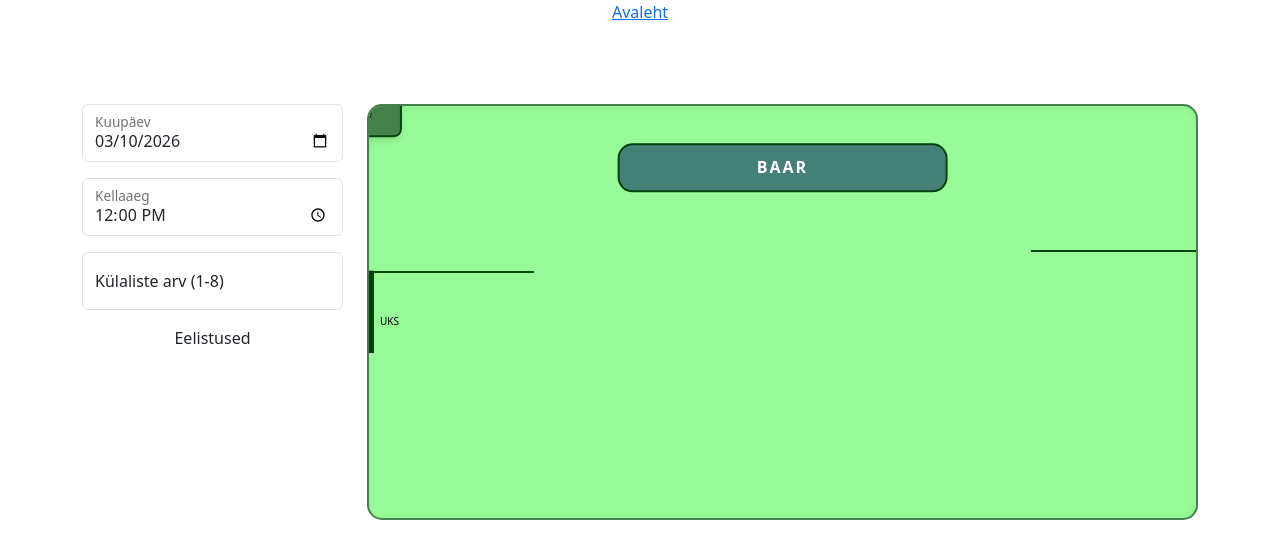
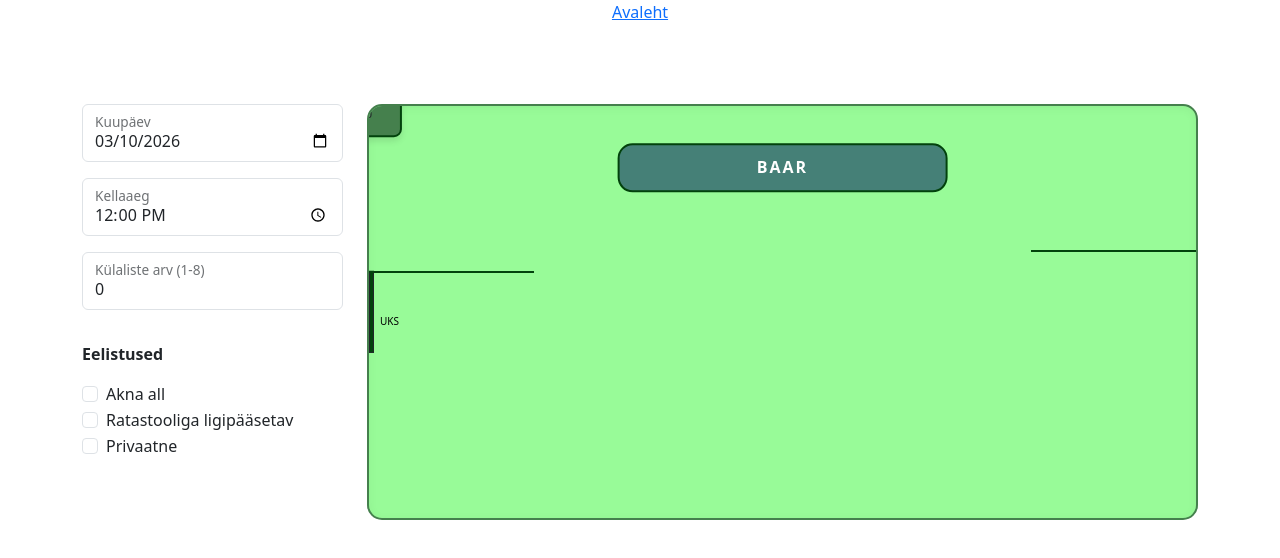
Before and after one commit to liisakanemagi/restaurant-front, a Vue app: page / in a window 1280 px wide. Shown: the top 558 px of the page. Built offline with nearby package versions, Linux system fonts and the light colour scheme; no server answers.

Commit message:
feat: implement dynamic preference filtering and sync with backend

```diff
--- a/src/components/PreferenceFilter.vue
+++ b/src/components/PreferenceFilter.vue
@@ -1,16 +1,51 @@
 <template>
-  <div>
-    <div>
-      <p>Eelistused</p>
+  <div class="mt-3">
+    <p class="fw-bold text-start">Eelistused</p>
+
+    <div class="form-check text-start">
+      <input
+        class="form-check-input"
+        type="checkbox"
+        :checked="searchCriteria.isWindowSeat"
+        @change="$emit('filter-changed', { key: 'isWindowSeat', value: $event.target.checked })"
+        id="windowSeat"
+      >
+      <label class="form-check-label" for="windowSeat">Akna all</label>
     </div>
-    <div class="form-check">
+
+    <div class="form-check text-start">
+      <input
+        class="form-check-input"
+        type="checkbox"
+        :checked="searchCriteria.isAccessible"
+        @change="$emit('filter-changed',{key: 'isAccessible', value: $event.target.checked})"
+        id="accessibleSeat"
+      >
+      <label class="form-check-label" for="accessibleSeat">Ratastooliga ligipääsetav</label>
     </div>
+
+    <div class="form-check text-start">
+      <input
+        class="form-check-input"
+        type="checkbox"
+        :checked="searchCriteria.isPrivate"
+        @change="$emit('filter-changed', {key: 'isPrivate', value: $event.target.checked})"
+        id="privateSeat"
+      >
+      <label class="form-check-label" for="privateSeat">Privaatne</label>
+    </div>
+
   </div>
 </template>
 
 <script>
 export default {
   name: 'PreferenceFilter',
-  props: {}
+  props: {
+    searchCriteria: {
+      type: Object,
+      required: true
+    }
+  },
 }
 </script>
--- a/src/views/HomeView.vue
+++ b/src/views/HomeView.vue
@@ -5,18 +5,19 @@
         <div class="d-flex flex-column gap-3">
           <div class="form-floating">
             <input
-              v-model="InitialSearchCriteria.date"
+              v-model="searchCriteria.date"
               @change="getRestaurantTables"
               type="date"
               class="form-control"
               placeholder="Kuupäev"
-              required />
+              required
+            />
             <label> Kuupäev </label>
           </div>
 
           <div class="form-floating">
             <input
-              v-model="InitialSearchCriteria.time"
+              v-model="searchCriteria.time"
               @change="getRestaurantTables"
               type="time"
               class="form-control"
@@ -28,7 +29,7 @@
 
           <div class="form-floating">
             <input
-              v-model="InitialSearchCriteria.guestCount"
+              v-model="searchCriteria.guestCount"
               @change="getRestaurantTables"
               type="number"
               class="form-control"
@@ -40,7 +41,13 @@
             <label> Külaliste arv (1-8) </label>
           </div>
 
-          <preference-filter />
+          <preference-filter
+            :search-criteria="searchCriteria"
+            @filter-changed="(payload) => {
+              searchCriteria[payload.key] = payload.value;
+              getRestaurantTables()
+            }"
+          />
         </div>
       </div>
 
@@ -79,19 +86,28 @@ export default {
         },
       ],
 
-      InitialSearchCriteria: {
+      searchCriteria: {
         date: new Date().toISOString().substring(0, 10),
         time: '12:00',
+        guestCount: 0,
+        isWindowSeat: false,
+        isAccessible: false,
+        isPrivate: false,
       },
     }
   },
   methods: {
     async getRestaurantTables() {
       try {
+        const startDateTime = `${this.searchCriteria.date}T${this.searchCriteria.time}:00`
 
-        const startDateTime = `${this.InitialSearchCriteria.date}T${this.InitialSearchCriteria.time}:00`;
-
-        const response = await RestaurantTableService.sendGetRestaurantTablesRequest(startDateTime);
+        const response = await RestaurantTableService.sendGetRestaurantTablesRequest(
+          startDateTime,
+          this.searchCriteria.guestCount || null,
+          this.searchCriteria.isPrivate || null,
+          this.searchCriteria.isAccessible || null,
+          this.searchCriteria.isWindowSeat || null,
+        )
         this.restaurantTables = response.data
       } catch {
         navigationService.navigateToErrorView()
```
